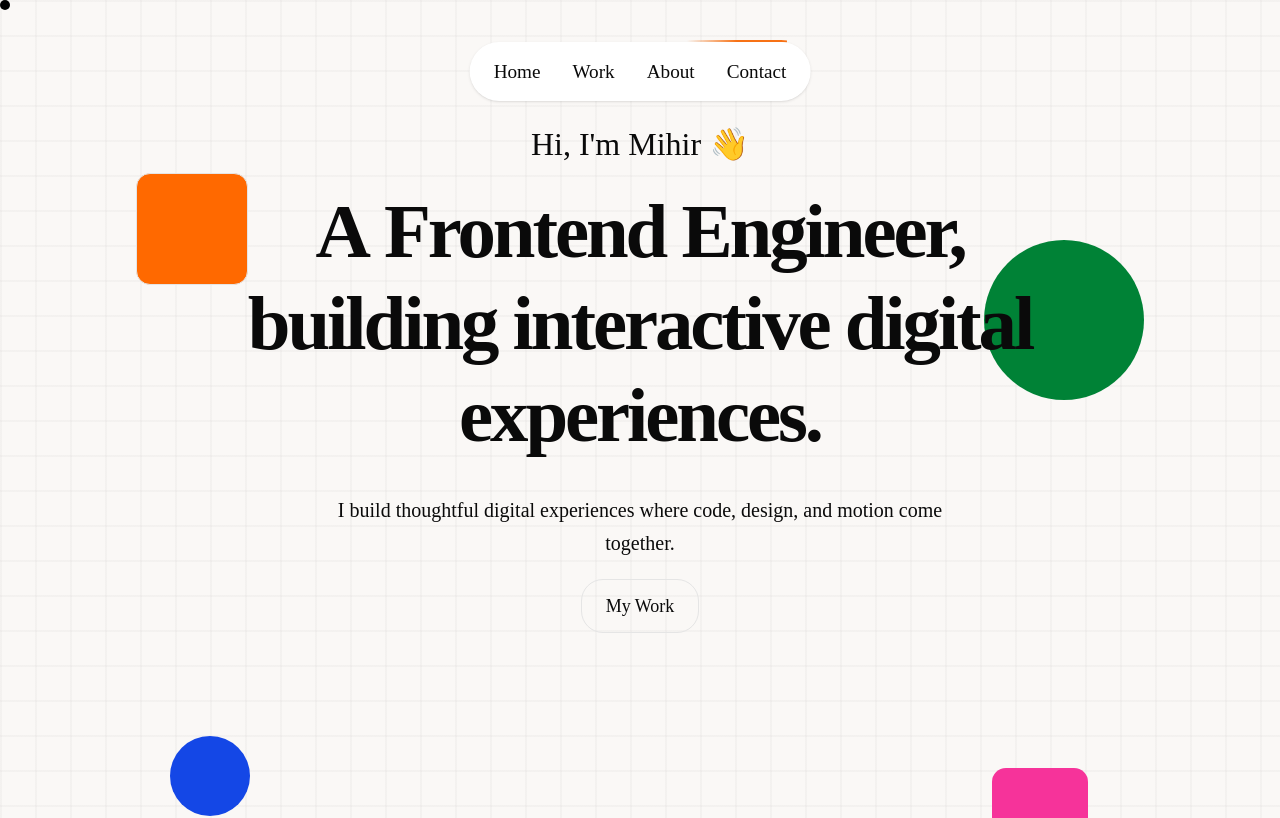
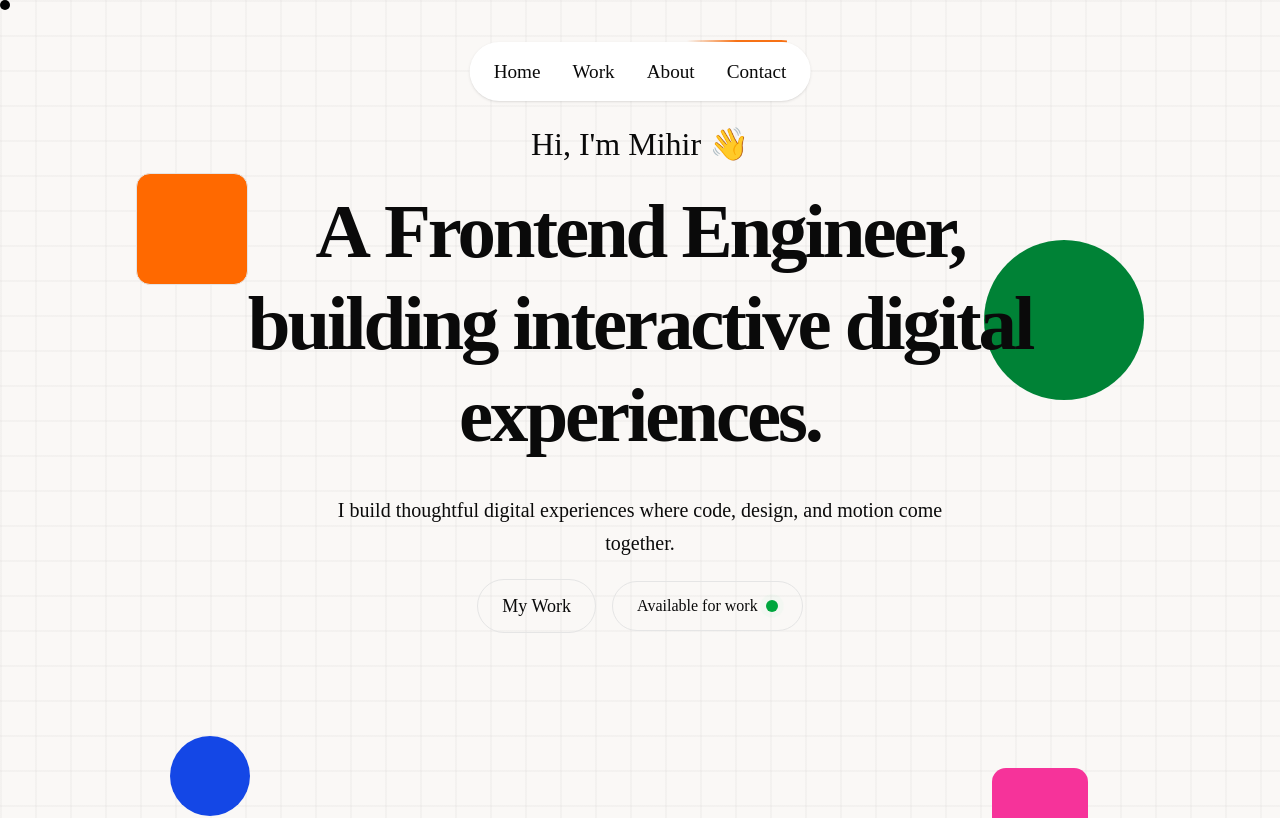
Before and after one commit to Mihiryadav1/UIcraft.Space, a React (Vite) app: page / in a window 1280 px wide. Shown: the top 818 px of the page. Built offline with nearby package versions, Linux system fonts and the light colour scheme.

Commit message:
CSS Changes and UI Beautification

```diff
--- a/src/Components/UI/Navbar.jsx
+++ b/src/Components/UI/Navbar.jsx
@@ -34,6 +34,7 @@ const Navbar = () => {
                         </a>
                     </li>
                 ))}
+
             </ul>
         </nav>
     );
--- a/src/Pages/About.jsx
+++ b/src/Pages/About.jsx
@@ -61,7 +61,7 @@ const About = ({ meImg }) => {
                             return (
                                 <div
                                     key={service.id}
-                                    className="border border-gray-200 rounded-2xl p-6 bg-[#faf8f6]"
+                                    className="border border-gray-200 rounded-2xl p-6  bg-white"
                                 >
                                     <div
                                         className={`${service.color} w-14 h-14 rounded-xl flex items-center justify-center text-white`}
@@ -73,7 +73,7 @@ const About = ({ meImg }) => {
                                         {service.title}
                                     </h3>
 
-                                    <p className="text-gray-500 mt-2 leading-relaxed text-lg">
+                                    <p className="text-gray-500 mt-3 leading-relaxed text-lg">
                                         {service.description}
                                     </p>
                                 </div>
--- a/src/Pages/Contact.jsx
+++ b/src/Pages/Contact.jsx
@@ -105,8 +105,8 @@ const Contact = () => {
 
                 {/* Button */}
                 <button
-                    className="mt-10 bg-black text-white rounded-full p-4 text-lg
-               flex items-center gap-6 hover:bg-orange-400 transition-colors duration-300"
+                    className="mt-10 border rounded-full px-6 py-3 text-lg
+                hover:bg-orange-400 transition-colors duration-300"
                 >
                     Send Message
                     {/* <FiArrowUpRight className="text-xl" /> */}
--- a/src/Pages/Home.jsx
+++ b/src/Pages/Home.jsx
@@ -54,10 +54,19 @@ const Home = () => {
                     </button> */}
                     <button
                         onClick={() => scrollToSection("#work")}
-                        className="px-6 py-3 text-lg rounded-3xl border bg-transparent transition-colors hover:bg-orange-400 duration-500"
+                        className="px-6 py-3 text-lg rounded-full border bg-transparent transition-colors hover:bg-orange-400 duration-500"
                     >
-                        My Work <span></span>
+                        My Work
+
                     </button>
+                    <div className='flex items-center gap-2 border px-6 py-3 rounded-full'>
+                        <span>Available for work</span>
+                        <span class="relative flex h-3 w-3">
+                            <span class="animate-ping absolute inline-flex h-full w-full rounded-full bg-green-400 opacity-75"></span>
+                            <span class="relative inline-flex rounded-full h-3 w-3 bg-green-600"></span>
+                        </span>
+
+                    </div>
                 </div>
 
             </div>
--- a/src/Pages/ProjectInfo.jsx
+++ b/src/Pages/ProjectInfo.jsx
@@ -55,7 +55,7 @@ const ProjectInfo = () => {
         >
             <Link
                 to="/"
-                className="inline-block mb-2 text-sm hover:text-orange-500 transition-colors"
+                className="inline-block mb-2 text-lg border px-5 py-2 rounded-full hover:text-orange-500 transition-colors"
             >
                 Back to Work
             </Link>
@@ -121,12 +121,13 @@ const ProjectInfo = () => {
                                 href={project.links.live}
                                 target="_blank"
                                 rel="noreferrer"
-                                className="rounded-full border px-5 py-3 hover:bg-orange-400 transition-colors flex items-center justify-center gap-3"
+                                className="rounded-full border px-6 py-3 hover:bg-orange-400 transition-colors flex items-center justify-center gap-3"
                             >
                                 <span> Visit Live Site </span> <span class="relative flex h-3 w-3">
                                     <span class="animate-ping absolute inline-flex h-full w-full rounded-full bg-orange-400 opacity-75"></span>
                                     <span class="relative inline-flex rounded-full h-3 w-3 bg-orange-500"></span>
                                 </span>
+
 
                             </a>
                         )}
```
